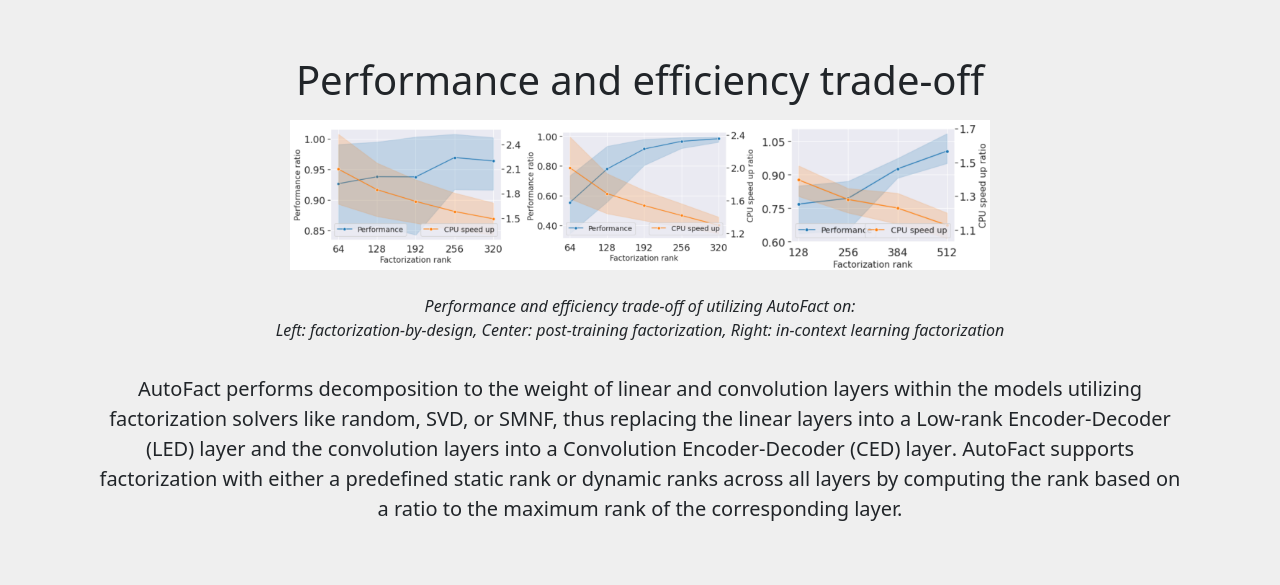
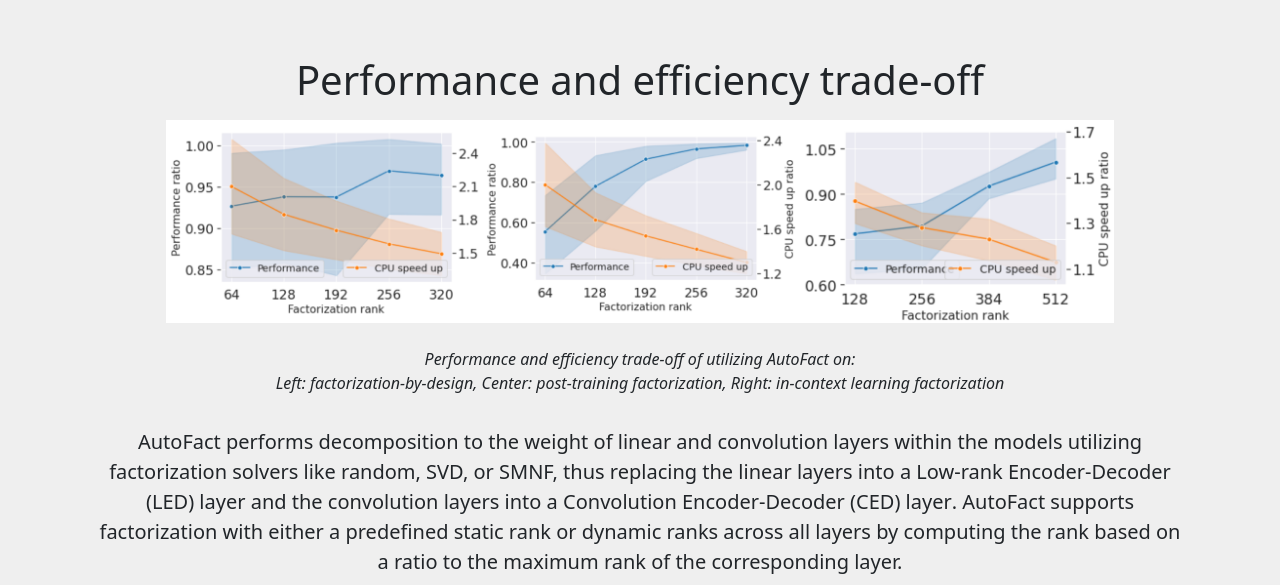
Before and after one commit to SamuelCahyawijaya/greenformer-demo, a plain HTML site: page index.html in a window 1280 px wide. Shown: the part 1920-2505 px from the top of the page. Drawn offline with nearby package versions, Linux system fonts and the light colour scheme.

Commit message:
update css

```diff
--- a/index.html
+++ b/index.html
@@ -560,7 +560,7 @@
                                 Performance and efficiency trade-off
                             </div>
                             <p align="center">
-                                <img src="img/Performance comparisons.png" style="height:150"></br></br>
+                                <img src="img/Performance comparisons.png" style="width: 85%;"></br></br>
                                 <em>Performance and efficiency trade-off of utilizing AutoFact on:</br>
                                 Left: factorization-by-design, Center: post-training factorization, Right: in-context learning factorization</em>
                             </p>
```
